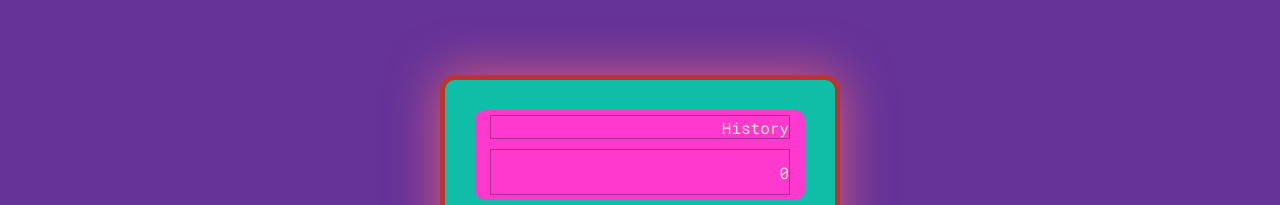
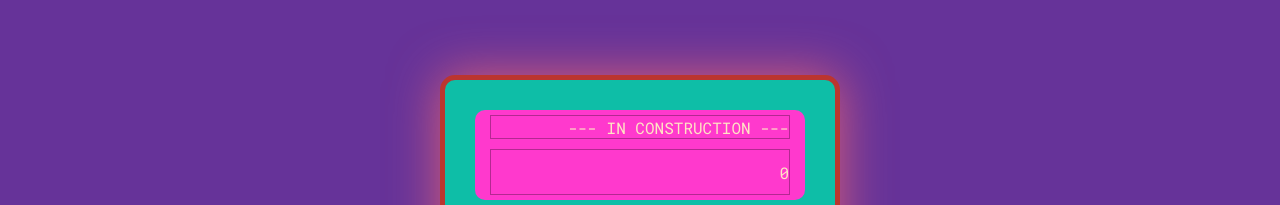
Before and after one commit to mertgulexe/odin-calculator, a plain HTML site: page index.html in a window 1280 px wide. Shown: the top 205 px of the page. Drawn offline with Linux system fonts and the light colour scheme.

Commit message:
Prepare for pre-script screen

```diff
--- a/index.html
+++ b/index.html
@@ -19,7 +19,7 @@
     <div class="main-frame">
       <!-- Screen -->
       <div class="screen">
-        <div class="upper-row">History</div>
+        <div class="upper-row">--- IN CONSTRUCTION ---</div>
         <div class="lower-row">0</div>
       </div>
       <!-- Buttons -->
```
